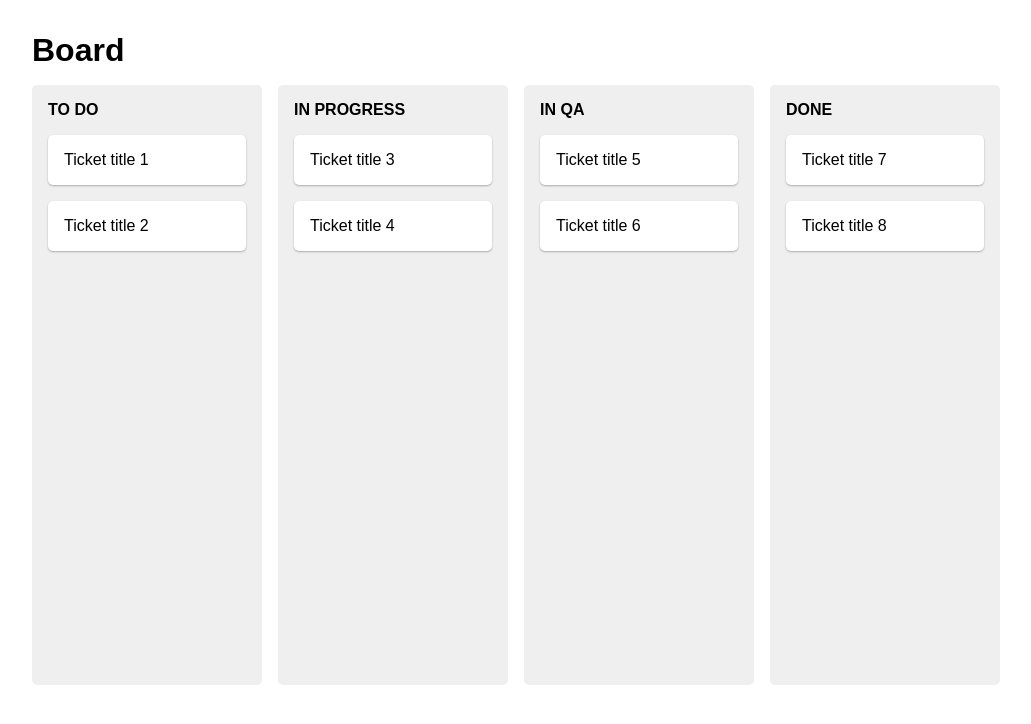
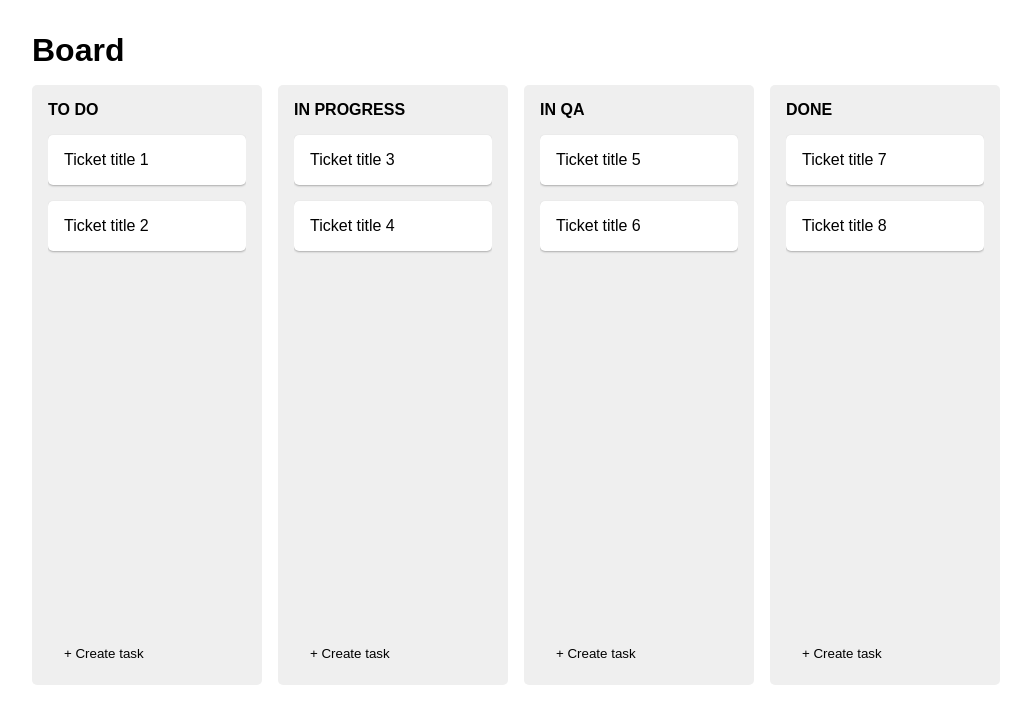
Before and after one commit to t-devl/kanban-board, a React (Create React App) app: page / in a window 1280 px wide. Shown: the top 724 px of the page, without its empty margins (0-1031 px from the left). Built offline with nearby package versions, Linux system fonts and the light colour scheme.

Commit message:
Add ability to create and edit tasks

```diff
--- a/src/App.css
+++ b/src/App.css
@@ -4,7 +4,8 @@
   margin: 0;
 }
 
-body {
+body,
+textarea {
   font-family: Arial, Helvetica, sans-serif;
 }
 
@@ -35,7 +36,7 @@ body {
 }
 
 .card {
-  padding: 1rem;
+  padding: 0.5rem;
   margin-bottom: 1rem;
   border-radius: 5px;
   background-color: white;
@@ -43,8 +44,36 @@ body {
 }
 
 .card__title {
+  width: 100%;
+  padding: 0.5rem;
+  border: none;
   font-size: 1rem;
   font-weight: normal;
+  word-wrap: break-word;
+  resize: none;
+}
+
+.column {
+  position: relative;
+}
+
+.column__main {
+  max-height: calc(100% - 2rem);
+  overflow: auto;
+}
+
+.column__button {
+  position: absolute;
+  bottom: 1rem;
+  padding: 0.5rem 1rem;
+  border: none;
+  border-radius: 5px;
+  background: none;
+  cursor: pointer;
+}
+
+.column__button:hover {
+  background-color: lightgrey;
 }
 
 @media (min-width: 600px) {
@@ -58,6 +87,7 @@ body {
 
   .column {
     min-width: 230px;
+    max-width: 230px;
     margin-right: 1rem;
     margin-bottom: 0;
   }
--- a/src/components/Board.tsx
+++ b/src/components/Board.tsx
@@ -1,8 +1,8 @@
-import { CardProps } from "../common/types";
+import { useState } from "react";
 import Column from "./Column";
 
 export default function Board() {
-  const tasks: CardProps[] = [
+  const [tasks, setTasks] = useState([
     { id: 1, title: "Ticket title 1", columnId: "toDo" },
     { id: 2, title: "Ticket title 2", columnId: "toDo" },
     { id: 3, title: "Ticket title 3", columnId: "inProgress" },
@@ -11,7 +11,7 @@ export default function Board() {
     { id: 6, title: "Ticket title 6", columnId: "inQA" },
     { id: 7, title: "Ticket title 7", columnId: "done" },
     { id: 8, title: "Ticket title 8", columnId: "done" },
-  ];
+  ]);
 
   const columns: { id: string; title: string }[] = [
     {
@@ -32,6 +32,25 @@ export default function Board() {
     },
   ];
 
+  function addTask(columnId: string) {
+    setTasks([
+      ...tasks,
+      {
+        id: tasks.length,
+        title: "Insert title here",
+        columnId: columnId,
+      },
+    ]);
+  }
+
+  function updateTask(id: number, title: string) {
+    const updatedTasks = tasks.map((task) => {
+      return task.id === id ? { ...task, title } : task;
+    });
+
+    setTasks(updatedTasks);
+  }
+
   return (
     <div className="board">
       <h1 className="board__title">Board</h1>
@@ -42,6 +61,8 @@ export default function Board() {
             id={column.id}
             title={column.title}
             tasks={tasks.filter((task) => task.columnId === column.id)}
+            addTask={addTask}
+            updateTask={updateTask}
           ></Column>
         ))}
       </div>
--- a/src/components/Card.tsx
+++ b/src/components/Card.tsx
@@ -1,9 +1,45 @@
-import { CardProps } from "../common/types";
+import { useState } from "react";
+
+type CardProps = {
+  id: number;
+  title: string;
+  updateTask: (id: number, text: string) => void;
+};
 
 export default function Card(props: CardProps) {
+  const [isEditing, setIsEditing] = useState(false);
+
+  function toggleEditing() {
+    setIsEditing(!isEditing);
+  }
+
+  function handleKeyDown(key: string) {
+    if (key === "Enter") {
+      toggleEditing();
+    }
+  }
+
   return (
     <div className="card">
-      <h3 className="card__title">{props.title}</h3>
+      {isEditing ? (
+        <textarea
+          className="card__title"
+          value={props.title}
+          autoFocus
+          onClick={toggleEditing}
+          onBlur={toggleEditing}
+          onKeyDown={(e) => handleKeyDown(e.key)}
+          onChange={(e) => props.updateTask(props.id, e.target.value)}
+        ></textarea>
+      ) : (
+        <h3
+          className="card__title"
+          onClick={toggleEditing}
+          onBlur={toggleEditing}
+        >
+          {props.title}
+        </h3>
+      )}
     </div>
   );
 }
--- a/src/components/Column.tsx
+++ b/src/components/Column.tsx
@@ -1,18 +1,37 @@
-import { ColumnProps } from "../common/types";
 import Card from "./Card";
+
+type ColumnProps = {
+  id: string;
+  title: string;
+  tasks: {
+    id: number;
+    title: string;
+    columnId: string;
+  }[];
+  addTask: (columnId: string) => void;
+  updateTask: (id: number, text: string) => void;
+};
 
 export default function Column(props: ColumnProps) {
   return (
     <div className="column">
+      <div className="column__main">
         <h2 className="column__title">{props.title}</h2>
         {props.tasks.map((task) => (
           <Card
             key={task.id}
             id={task.id}
             title={task.title}
-          columnId={task.columnId}
+            updateTask={props.updateTask}
           ></Card>
         ))}
       </div>
+      <button
+        onClick={() => props.addTask(props.id)}
+        className="column__button"
+      >
+        + Create task
+      </button>
+    </div>
   );
 }
```
Also changed, not shown: src/common/types.ts (deleted, +0 -11 lines). Lines whose indentation alone changed are shown as unchanged.
